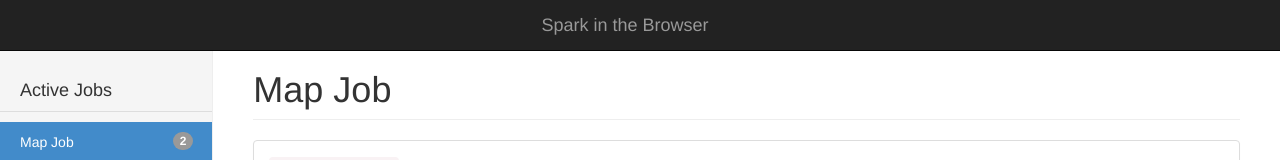
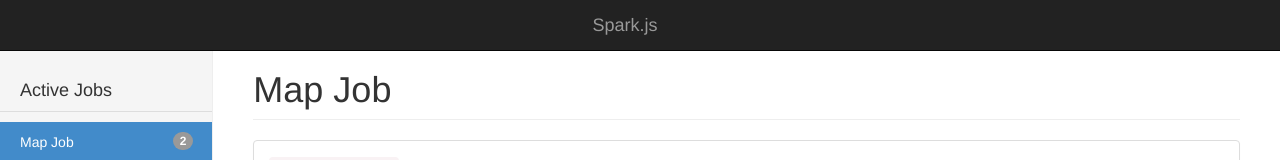
Before and after one commit to Stebalien/Spark.js, a plain HTML site: page index.html in a window 1280 px wide. Shown: the top 160 px of the page. Drawn offline with nearby package versions, Linux system fonts and the light colour scheme; no server answers.

Commit message:
Change title on dashboard

```diff
--- a/index.html
+++ b/index.html
@@ -14,7 +14,7 @@
   <body>
     <div class="navbar navbar-inverse navbar-fixed-top" role="navigation">
       <div class="container">
-        <a class="navbar-brand col-md-12 text-center" href="#">Spark in the Browser</a>
+        <a class="navbar-brand col-md-12 text-center" href="#">Spark.js</a>
       </div>
     </div>
 
```
